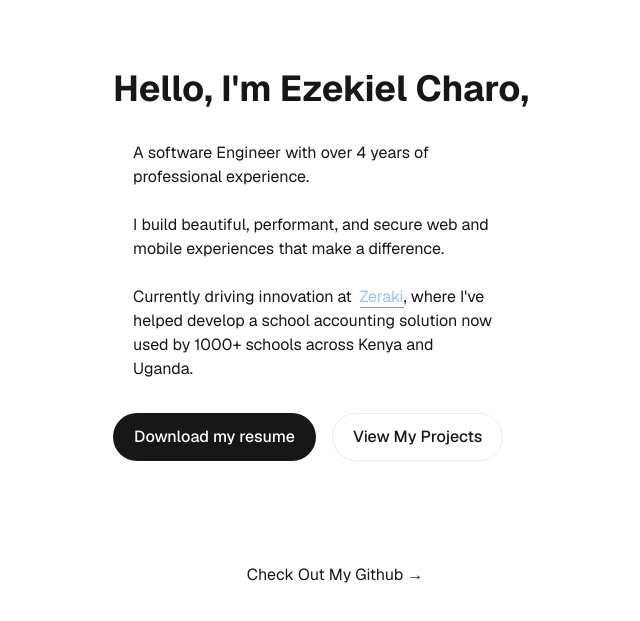
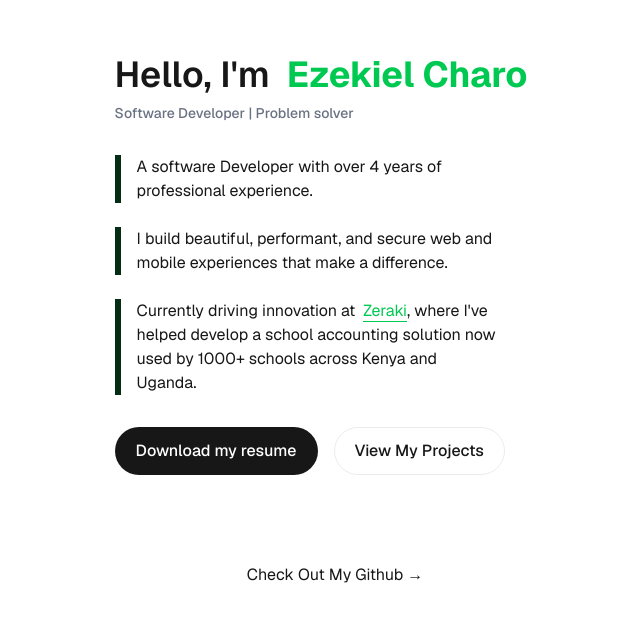
Before and after one commit to ezekiel-charo/portfolio-website-2025, a Next.js app: page / in a window 1280 px wide. Shown: the part 135-756 px from the top of the page, without its empty margins (319-959 px from the left). Built offline with nearby package versions, Linux system fonts and the light colour scheme.

Commit message:
Update UI

```diff
--- a/src/app/page.tsx
+++ b/src/app/page.tsx
@@ -4,10 +4,16 @@ export default function Home() {
   return (
     <div className="grid grid-rows-[20px_1fr_20px] items-center justify-items-center min-h-screen p-8 pb-20 gap-16 sm:p-20 font-[family-name:var(--font-geist-sans)]">
       <main className="flex flex-col gap-[32px] row-start-2 items-center sm:items-start">
-        <h1 className="text-4xl font-bold">Hello, I&apos;m Ezekiel Charo,</h1>
-        <div className="lg:max-w-96 *:border-l-4 *:border-white *:ps-4">
+        <div>
+          <h1 className="text-4xl font-semibold mb-2">
+            Hello, I&apos;m &nbsp;
+            <span className="text-green-500  font-bold">Ezekiel Charo</span>
+          </h1>
+          <div className="text-sm font-medium text-gray-500">Software Developer | Problem solver</div>
+        </div>
+        <div className="lg:max-w-96 *:border-l-6 *:border-green-950 *:ps-4">
           <p className="mb-6">
-            A software Engineer with over 4 years of professional experience.
+            A software Developer with over 4 years of professional experience.
           </p>
           <p className="mb-6">
             I build beautiful, performant, and secure web and mobile experiences
@@ -17,7 +23,7 @@ export default function Home() {
             Currently driving innovation at &nbsp;
             <a
               href="https://www.zeraki.app/zeraki-finance"
-              className="text-blue-300 border-b border-blue-400"
+              className="text-green-500 border-b border-green-500"
               target="_blank"
             >
               Zeraki
@@ -48,7 +54,7 @@ export default function Home() {
       <footer className="row-start-3 flex gap-[24px] flex-wrap items-center justify-center">
         <a
           className="flex items-center gap-3 hover:underline hover:underline-offset-4"
-          href="https://nextjs.org?utm_source=create-next-app&utm_medium=appdir-template-tw&utm_campaign=create-next-app"
+          href="https://github.com/ezekiel-charo"
           target="_blank"
           rel="noopener noreferrer"
         >
```
